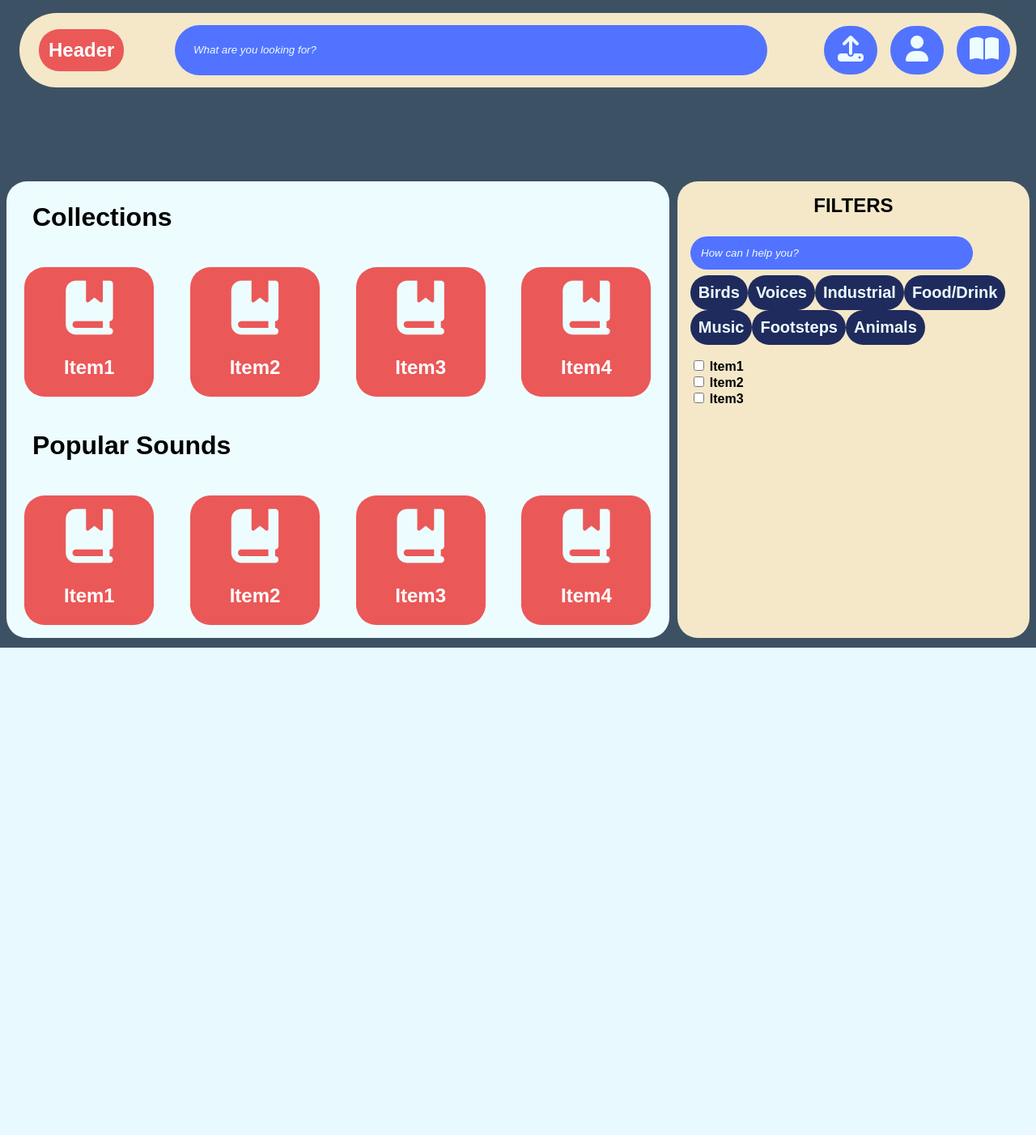
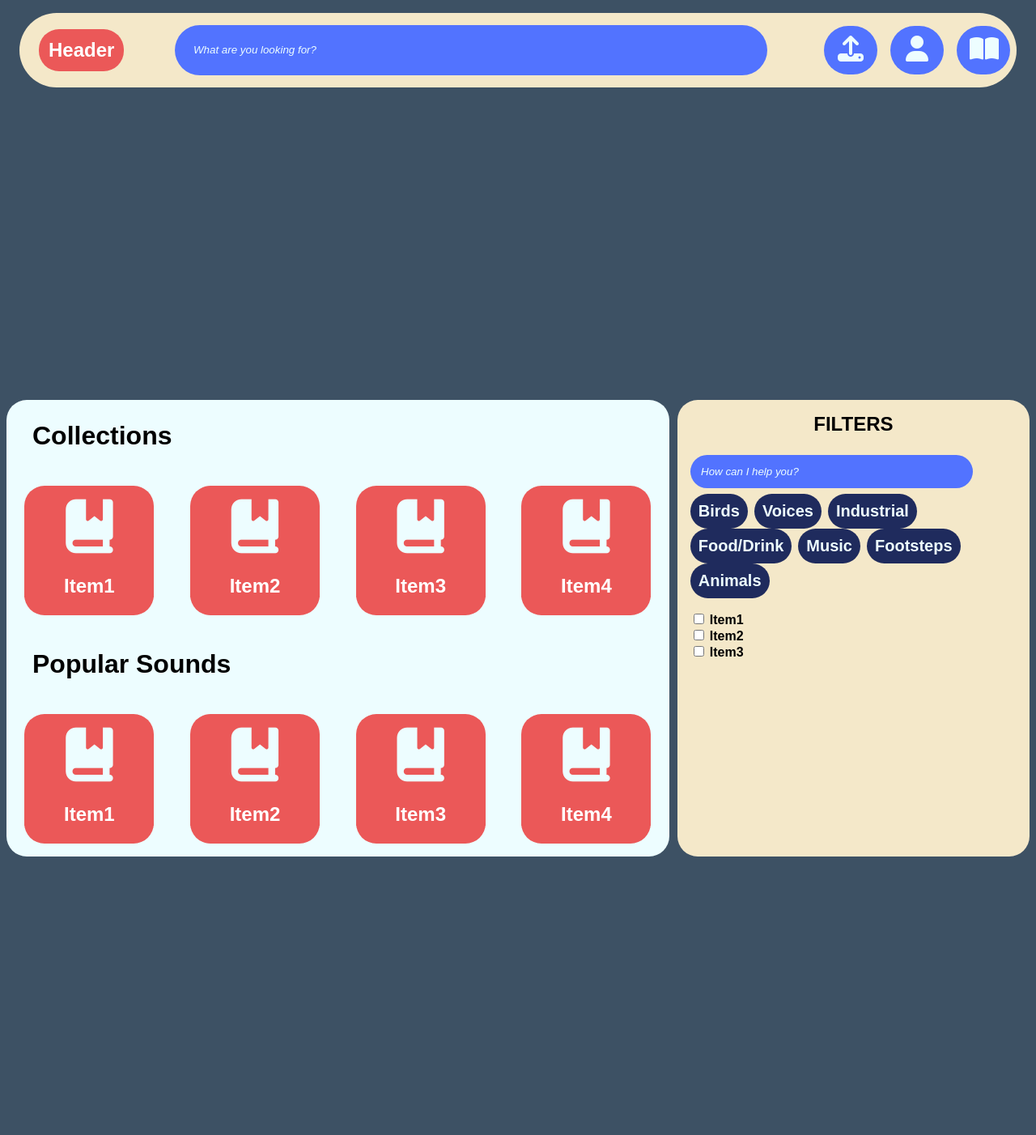
Before and after one commit to NoahZS-webdev/catalystSoundLib, a PHP site: page / in a window 1280 px wide. Shown: the whole page at 81% size. Before the commit the page ends 800 px from the top, so only its background shows below. Run offline with PHP 8.4, Linux system fonts and the light colour scheme; some libraries are stand-ins or nearby versions; some web fonts are replaced.

Commit message:
updated css

```diff
--- a/css/styles.css
+++ b/css/styles.css
@@ -101,9 +101,14 @@ input[type=text], select, textarea {
     flex-direction: row;
 }
 
-/* style specifies how big the spacer div is */
+/* style specifies how big the spacer divs are */
 .spacer {
-    height: 100px;
+    height: 40vh;
+
+}
+
+.spacer2 {
+    height: 50vh;
 }
 /**/
 
@@ -198,6 +203,7 @@ input[type=text], select, textarea {
     border-radius: 25px;
     padding: 5px;
     width: auto;
+    margin-right: .5em;
 }
 
 .flexFilterSearch input[type=text], select, textarea {
--- a/index.html
+++ b/index.html
@@ -17,6 +17,7 @@
     *'flexNav' is the class for the flex items in 'flexContainerNav'
     *'flexHeader' is the class for the flebox item spesifically for the logo and another flexbox withing the first ont to contain flexnav
     -->
+
     <div class="flexContainerNav">
         <div class="flexHeader"><h2>Header</h2></div>
 
@@ -34,9 +35,9 @@
     </div>
 
     <!--Space between the nav bar and the next section-->
-    <div class="spacer">
+<div class="spacer"></div>
         <p>&nbsp;</p>
-    </div>
+</div>
 
 <!-- Section for the flexbox containing the sounds/categories -->
  <section class="mainSection">
@@ -138,6 +139,15 @@
 </div>
 </section>
 
+<!--Space between the nav bar and the next section-->
+<section class="spacer">
+    <p>&nbsp;</p>
+</section>
+
+
+
+
+
 </body>
 
 </html>
```
Also changed, not shown: media/visualizer.png (added).
